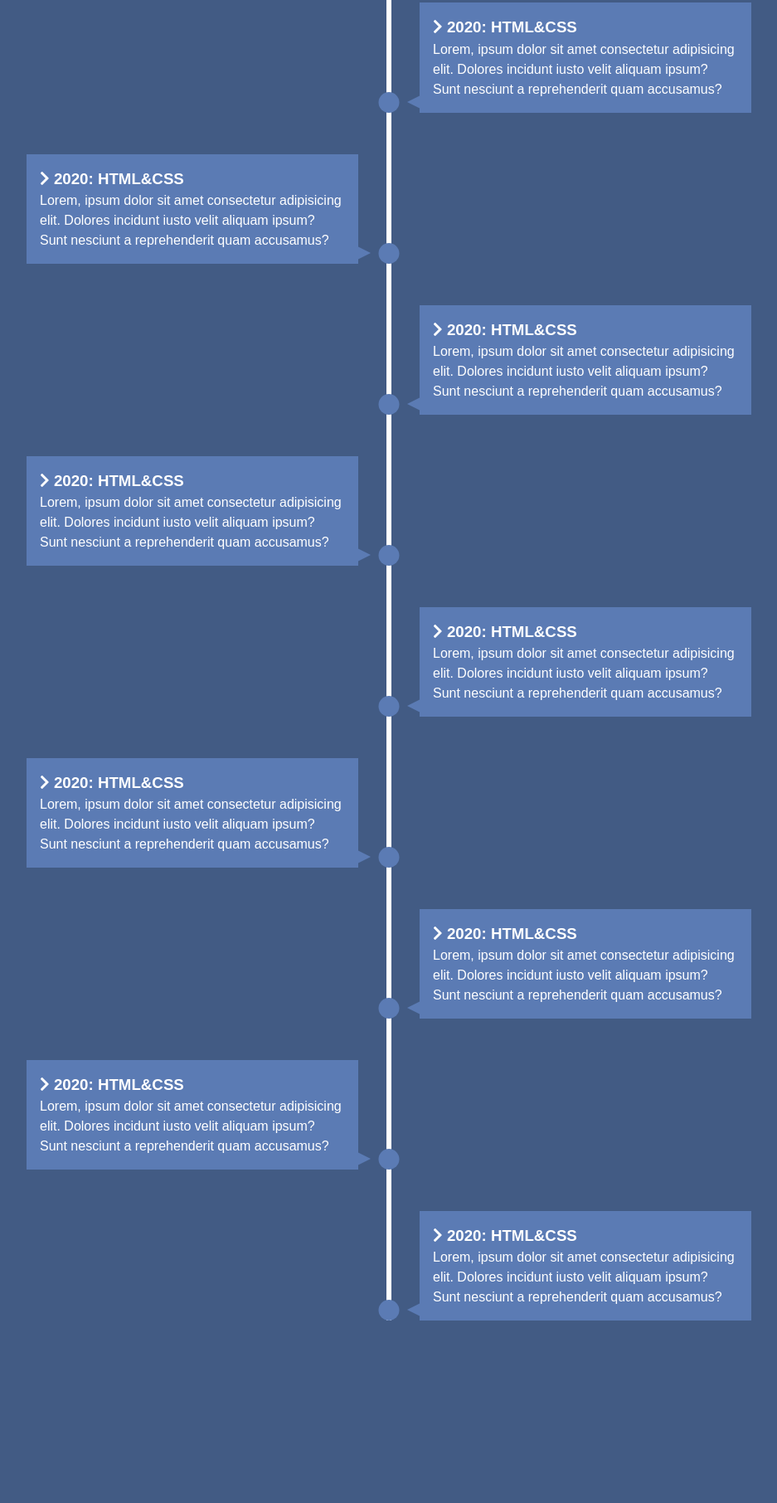
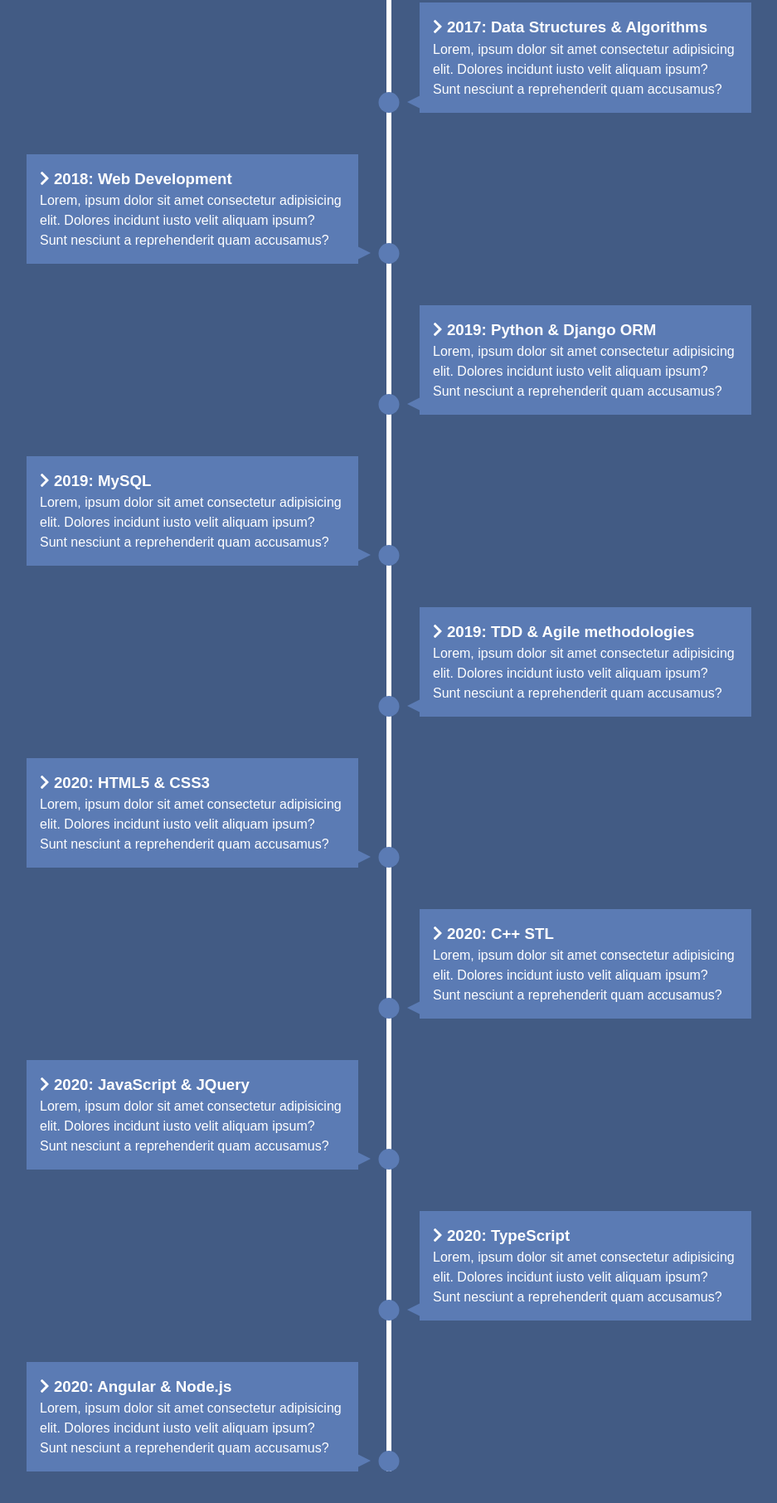
Before and after one commit to Nishita424/skills-timeline, a plain HTML site: page index.html in a window 1280 px wide. Shown: the part 672-2484 px from the top of the page at 83% size, without its empty margins (171-1108 px from the left). Before the commit the page ends 2364 px from the top, so only its background shows below. Drawn offline with Linux system fonts and the light colour scheme.

Commit message:
Updated resume content

```diff
--- a/index.html
+++ b/index.html
@@ -23,7 +23,7 @@
             <ul>
                 <li>
                     <div>
-                        <h3><i class="fas fa-chevron-right"></i> 2020: HTML&CSS</h3>
+                        <h3><i class="fas fa-chevron-right"></i> 2015: C & C++</h3>
                         <p>Lorem, ipsum dolor sit amet consectetur adipisicing
                             elit. Dolores incidunt iusto velit aliquam ipsum?
                             Sunt nesciunt a reprehenderit quam accusamus?</p>
@@ -31,7 +31,7 @@
                 </li>
                 <li>
                     <div>
-                        <h3><i class="fas fa-chevron-right"></i> 2020: HTML&CSS</h3>
+                        <h3><i class="fas fa-chevron-right"></i> 2016: Java</h3>
                         <p>Lorem, ipsum dolor sit amet consectetur adipisicing
                             elit. Dolores incidunt iusto velit aliquam ipsum?
                             Sunt nesciunt a reprehenderit quam accusamus?</p>
@@ -39,7 +39,8 @@
                 </li>
                 <li>
                     <div>
-                        <h3><i class="fas fa-chevron-right"></i> 2020: HTML&CSS</h3>
+                        <h3><i class="fas fa-chevron-right"></i> 2017: Data
+                            Structures & Algorithms</h3>
                         <p>Lorem, ipsum dolor sit amet consectetur adipisicing
                             elit. Dolores incidunt iusto velit aliquam ipsum?
                             Sunt nesciunt a reprehenderit quam accusamus?</p>
@@ -47,7 +48,8 @@
                 </li>
                 <li>
                     <div>
-                        <h3><i class="fas fa-chevron-right"></i> 2020: HTML&CSS</h3>
+                        <h3><i class="fas fa-chevron-right"></i> 2018: Web
+                            Development</h3>
                         <p>Lorem, ipsum dolor sit amet consectetur adipisicing
                             elit. Dolores incidunt iusto velit aliquam ipsum?
                             Sunt nesciunt a reprehenderit quam accusamus?</p>
@@ -55,7 +57,8 @@
                 </li>
                 <li>
                     <div>
-                        <h3><i class="fas fa-chevron-right"></i> 2020: HTML&CSS</h3>
+                        <h3><i class="fas fa-chevron-right"></i> 2019: Python &
+                            Django ORM</h3>
                         <p>Lorem, ipsum dolor sit amet consectetur adipisicing
                             elit. Dolores incidunt iusto velit aliquam ipsum?
                             Sunt nesciunt a reprehenderit quam accusamus?</p>
@@ -63,7 +66,7 @@
                 </li>
                 <li>
                     <div>
-                        <h3><i class="fas fa-chevron-right"></i> 2020: HTML&CSS</h3>
+                        <h3><i class="fas fa-chevron-right"></i> 2019: MySQL</h3>
                         <p>Lorem, ipsum dolor sit amet consectetur adipisicing
                             elit. Dolores incidunt iusto velit aliquam ipsum?
                             Sunt nesciunt a reprehenderit quam accusamus?</p>
@@ -71,7 +74,8 @@
                 </li>
                 <li>
                     <div>
-                        <h3><i class="fas fa-chevron-right"></i> 2020: HTML&CSS</h3>
+                        <h3><i class="fas fa-chevron-right"></i> 2019: TDD &
+                            Agile methodologies</h3>
                         <p>Lorem, ipsum dolor sit amet consectetur adipisicing
                             elit. Dolores incidunt iusto velit aliquam ipsum?
                             Sunt nesciunt a reprehenderit quam accusamus?</p>
@@ -79,7 +83,8 @@
                 </li>
                 <li>
                     <div>
-                        <h3><i class="fas fa-chevron-right"></i> 2020: HTML&CSS</h3>
+                        <h3><i class="fas fa-chevron-right"></i> 2020: HTML5 &
+                            CSS3</h3>
                         <p>Lorem, ipsum dolor sit amet consectetur adipisicing
                             elit. Dolores incidunt iusto velit aliquam ipsum?
                             Sunt nesciunt a reprehenderit quam accusamus?</p>
@@ -87,7 +92,7 @@
                 </li>
                 <li>
                     <div>
-                        <h3><i class="fas fa-chevron-right"></i> 2020: HTML&CSS</h3>
+                        <h3><i class="fas fa-chevron-right"></i> 2020: C++ STL</h3>
                         <p>Lorem, ipsum dolor sit amet consectetur adipisicing
                             elit. Dolores incidunt iusto velit aliquam ipsum?
                             Sunt nesciunt a reprehenderit quam accusamus?</p>
@@ -95,7 +100,8 @@
                 </li>
                 <li>
                     <div>
-                        <h3><i class="fas fa-chevron-right"></i> 2020: HTML&CSS</h3>
+                        <h3><i class="fas fa-chevron-right"></i> 2020:
+                            JavaScript & JQuery</h3>
                         <p>Lorem, ipsum dolor sit amet consectetur adipisicing
                             elit. Dolores incidunt iusto velit aliquam ipsum?
                             Sunt nesciunt a reprehenderit quam accusamus?</p>
@@ -103,7 +109,17 @@
                 </li>
                 <li>
                     <div>
-                        <h3><i class="fas fa-chevron-right"></i> 2020: HTML&CSS</h3>
+                        <h3><i class="fas fa-chevron-right"></i> 2020:
+                            TypeScript</h3>
+                        <p>Lorem, ipsum dolor sit amet consectetur adipisicing
+                            elit. Dolores incidunt iusto velit aliquam ipsum?
+                            Sunt nesciunt a reprehenderit quam accusamus?</p>
+                    </div>
+                </li>
+                <li>
+                    <div>
+                        <h3><i class="fas fa-chevron-right"></i> 2020: Angular &
+                            Node.js</h3>
                         <p>Lorem, ipsum dolor sit amet consectetur adipisicing
                             elit. Dolores incidunt iusto velit aliquam ipsum?
                             Sunt nesciunt a reprehenderit quam accusamus?</p>
```
